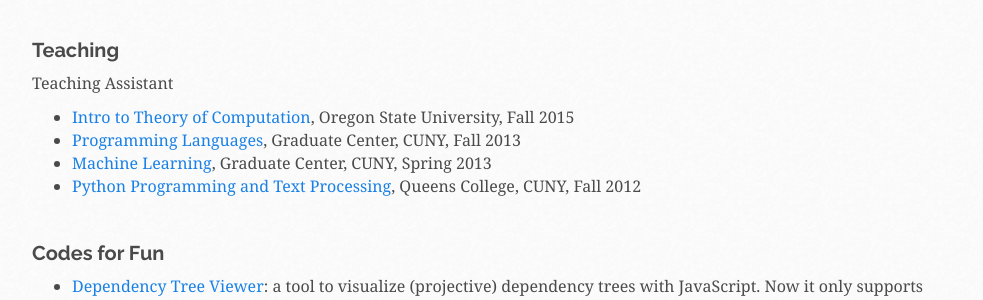
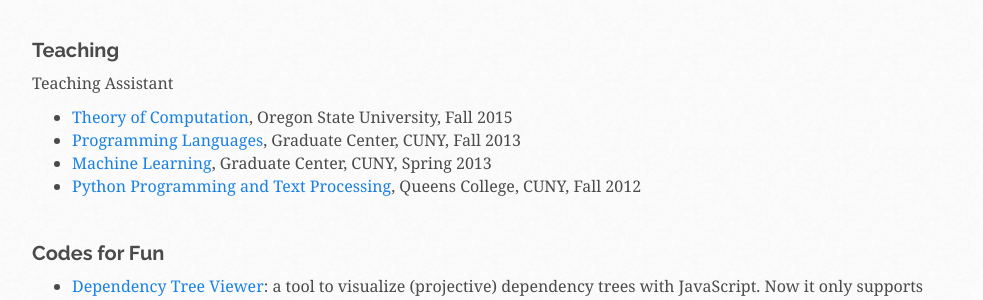
Before and after one commit to kaayy/kaayy.github.io, a Jekyll site: the page built from index.md, in a window 1280 px wide. Shown: the part 1423-1723 px from the top of the page, without its empty margins (148-1131 px from the left). Built offline with Jekyll 4.4.1, drawn with Linux system fonts in a browser that asks for light colours.

Commit message:
add ta class

```diff
--- a/index.md
+++ b/index.md
@@ -49,7 +49,7 @@
 
 Teaching Assistant
 
-* [Intro to Theory of Computation](http://classes.engr.oregonstate.edu/eecs/fall2015/cs321/), Oregon State University, Fall 2015
+* [Theory of Computation](http://classes.engr.oregonstate.edu/eecs/fall2015/cs321/), Oregon State University, Fall 2015
 * [Programming Languages](#), Graduate Center, CUNY, Fall 2013
 * [Machine Learning](#), Graduate Center, CUNY, Spring 2013
 * [Python Programming and Text Processing](#), Queens College, CUNY, Fall 2012
```
